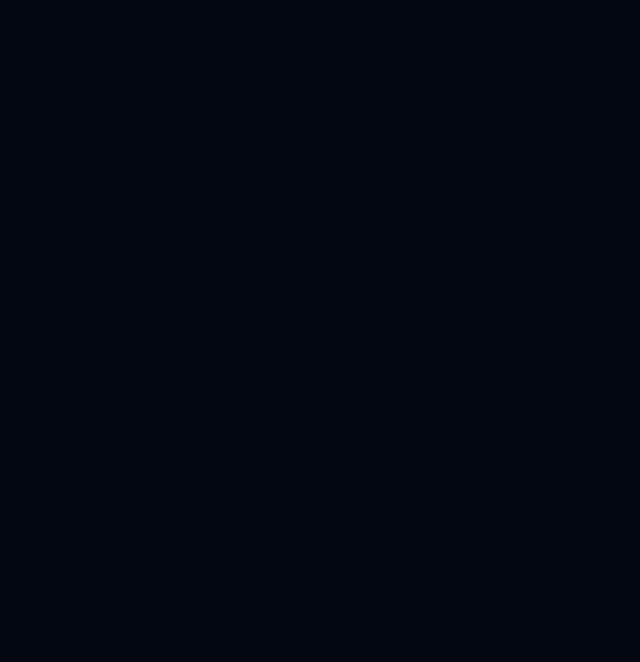
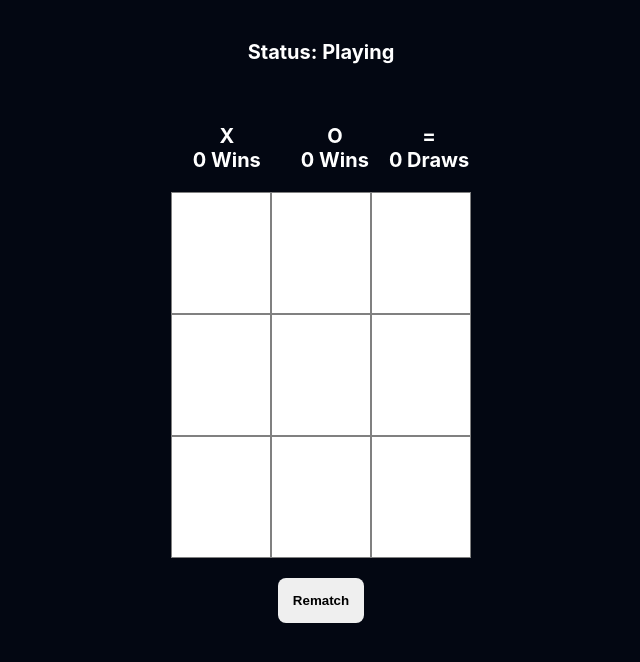
Before and after one commit to vinay-nb/React-Challenges-, a React (Create React App) app in the folder react-challenges/: page /tictaktoe in a window 1280 px wide. Before the commit this address had no page. Shown: the top 662 px of the page, without its empty margins (319-959 px from the left). Built offline with nearby package versions, Linux system fonts and the light colour scheme.

Commit message:
feat: tictactoe

```diff
--- a/react-challenges/src/App.js
+++ b/react-challenges/src/App.js
@@ -15,6 +15,7 @@ import WordCount from "./Components/WordCount/WordCount";
 import TemparatureConverter from "./Components/TemparatureConverter/TemparatureConverter";
 import TelephoneFormatter from "./Components/TelephoneFormatter/TelephoneFormatter";
 import StringTransformers from "./Components/StringTransformers/StringTransformers";
+import Tictaktoe from "./Components/Tictaktoe/Tictaktoe";
 
 function App() {
   return (
@@ -35,6 +36,7 @@ function App() {
         <Route path="/convert-temparature" element={<TemparatureConverter />} />
         <Route path="/telephone-formatter" element={<TelephoneFormatter />} />
         <Route path="/string-transformers" element={<StringTransformers />} />
+        <Route path="/tictaktoe" element={<Tictaktoe />} />
       </Routes>
     </div>
   );
--- a/react-challenges/src/Components/Main/Main.js
+++ b/react-challenges/src/Components/Main/Main.js
@@ -47,6 +47,9 @@ function Main() {
         <Link to="/string-transformers" className="link-cls">
           String Transformers
         </Link>
+        <Link to="/tictaktoe" className="link-cls">
+          Tic tac toe
+        </Link>
       </div>
     </div>
   );
--- /dev/null
+++ b/react-challenges/src/Components/Tictaktoe/Tictaktoe.js
@@ -0,0 +1,112 @@
+import React, { useEffect, useState } from "react";
+import { initialArray, winningCombos } from "./constant";
+import "./style.css";
+
+function Tictaktoe() {
+  const [squares, setSquares] = useState(initialArray);
+  const [isX, setIsX] = useState(false);
+  const [winner, setWinner] = useState(null);
+  const [[xWins, oWins, draw], setPlayerWins] = useState([0, 0, 0]);
+
+  useEffect(() => {
+    computeWin();
+    // eslint-disable-next-line react-hooks/exhaustive-deps
+  }, [squares]);
+
+  useEffect(() => {
+    if (winner === "X") {
+      setPlayerWins([xWins + 1, oWins, draw]);
+    } else if (winner === "O") {
+      setPlayerWins([xWins, oWins + 1, draw]);
+    } else if (
+      winner === null &&
+      squares.filter((square) => square === null).length === 0
+    ) {
+      setPlayerWins([xWins, oWins, draw + 1]);
+    }
+    // eslint-disable-next-line react-hooks/exhaustive-deps
+  }, [winner, squares]);
+
+  const computeWin = () => {
+    setIsX(!isX);
+    for (const combo of winningCombos) {
+      const [a, b, c] = combo;
+      if (
+        squares[a] !== null &&
+        squares[a] === squares[b] &&
+        squares[a] === squares[c]
+      ) {
+        setWinner(squares[a] === 1 ? "X" : "O");
+        return;
+      }
+    }
+  };
+
+  const onEntry = (iTh) => {
+    if (squares[iTh] === null && winner === null) {
+      setSquares((prevSquares) => {
+        const _prevSquares = [...prevSquares];
+        _prevSquares[iTh] = isX ? 1 : 0;
+        return _prevSquares;
+      });
+    }
+  };
+
+  const rematch = () => {
+    setSquares(initialArray);
+    setWinner(null);
+  };
+
+  return (
+    <div className="container-game">
+      <div>
+        Status: {winner ? `Winner ${winner}` : "Playing"}
+        <div className="container-game">
+          <div className="mx-5">
+            <div>X</div>
+            <div>{xWins} Wins</div>
+          </div>
+          <div className="mx-5">
+            <div>O</div>
+            <div>{oWins} Wins</div>
+          </div>
+          <div>
+            <div>=</div>
+            <div>{draw} Draws</div>
+          </div>
+        </div>
+        <div className="grid-container">
+          {squares.map((square, i) => (
+            <Squares key={i} iTh={i} value={square} onEntry={onEntry} />
+          ))}
+        </div>
+        <button onClick={rematch}>Rematch</button>
+      </div>
+    </div>
+  );
+}
+
+const Squares = ({ value, iTh, onEntry }) => {
+  useEffect(() => {
+    console.log({ value });
+  }, []);
+
+  const handleClick = () => {
+    onEntry(iTh);
+  };
+
+  return (
+    <div className="grid-item" onClick={handleClick}>
+      <div
+        style={{
+          opacity: value !== null ? 1 : 0,
+          transition: "all .1s ease-in-out",
+        }}
+      >
+        {value !== null ? (value === 1 ? "X" : "O") : "X"}
+      </div>
+    </div>
+  );
+};
+
+export default Tictaktoe;
--- /dev/null
+++ b/react-challenges/src/Components/Tictaktoe/constant.js
@@ -0,0 +1,14 @@
+export const size = 3;
+
+export const winningCombos = [
+  ...Array.from(new Array(size), (_, i) =>
+    Array.from(new Array(size), (_, j) => i * size + j)
+  ),
+  ...Array.from(new Array(size), (_, i) =>
+    Array.from(new Array(size), (_, j) => j * size + i)
+  ),
+  Array.from(new Array(size), (_, i) => i * size + i),
+  Array.from(new Array(size), (_, i) => i * size + size - i - 1),
+];
+
+export const initialArray = Array(size * size).fill(null);
--- /dev/null
+++ b/react-challenges/src/Components/Tictaktoe/style.css
@@ -0,0 +1,56 @@
+.container-game {
+    display: flex;
+    align-items: center;
+    justify-content: center;
+    font-size: 20px;
+    font-weight: bold;
+    text-align: center;
+    color: #fff;
+    margin-top: 40px;
+  }
+
+  .mx-5 {
+    margin: 20px;
+  }
+
+  .grid-container {
+    display: grid;
+    grid-template-columns: repeat(3, 1fr);
+    width: 300px;
+    margin: 0 auto;
+    overflow: hidden;
+    background-color: #fff;
+    color:#000;
+  }
+
+  .grid-item {
+    height: 80px;
+    padding: 20px;
+    font-size: 30px;
+    text-align: center;
+    cursor: pointer;
+    border: 1px solid grey;
+    transition: all 0.2s ease;
+  }
+
+  .grid-item:hover {
+    box-shadow: rgb(50 50 93 / 15%) 0 30px 60px -12px inset;
+  }
+
+  .container-game button {
+    padding: 15px;
+    margin: 20px auto;
+    font-weight: bold;
+    border: none;
+    border-radius: 8px;
+  }
+
+  @media (width <= 300px) {
+    .grid-container {
+      width: 100%;
+    }
+
+    .grid-item {
+      height: 70px;
+    }
+  }
```
